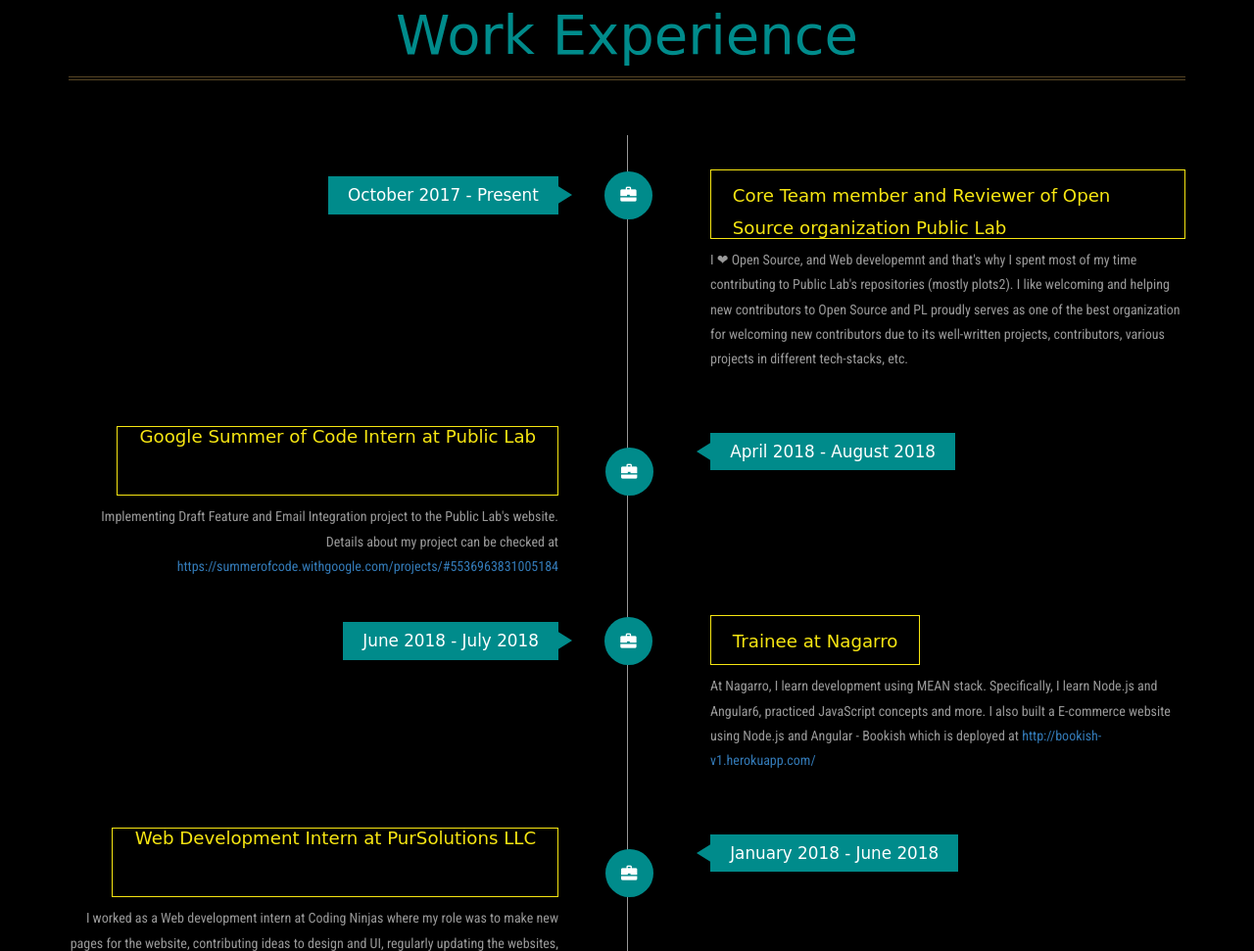
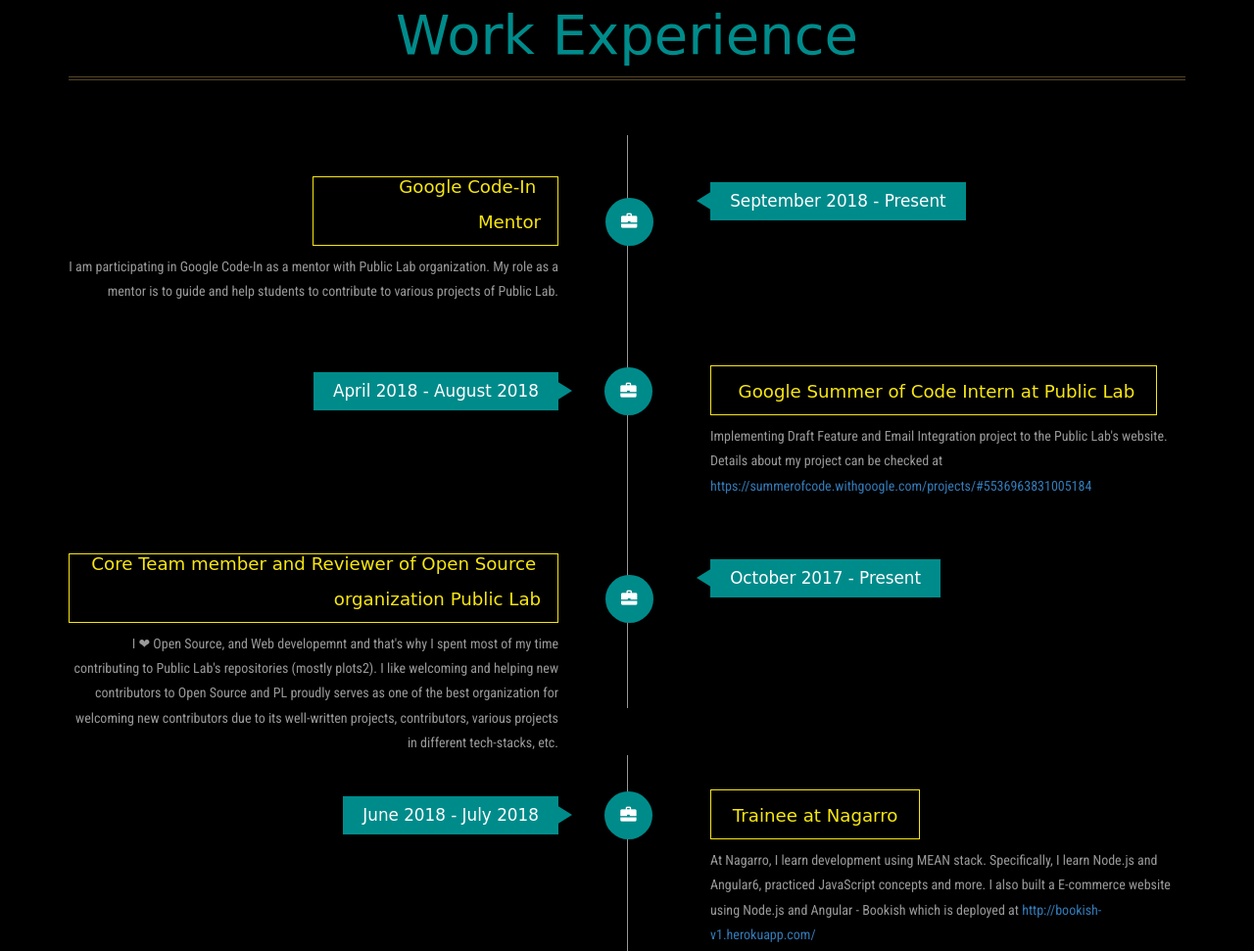
Before and after one commit to Gauravano/gauravano.github.io, a plain HTML site: page index.html in a window 1280 px wide. Shown: the part 1160-2131 px from the top of the page at 98% size. Drawn offline with Linux system fonts and the light colour scheme; a web font is replaced by a local one.

Commit message:
add experience

```diff
--- a/index.html
+++ b/index.html
@@ -148,38 +148,39 @@
 		<div class="container">
 			<h3 class="title">Work Experience</h3>
 
-<!-- 			<div class="work-info">
-				<div class="col-md-6 work-left">
+
+			<div class="work-info">
+				<div class="col-md-6 work-right work-right2">
 					<h4>September 2018 - Present</h4>
 				</div>
-				<div class="col-md-6 work-right">
-					<h5><span class="glyphicon glyphicon-briefcase"> </span><a style="color: #f7e612;" href="" target="_blank">Google Code-In Mentor</a></h5>
-					<p>I am participating in Google Code-In as a mentor with Public Lab organization. My role as a mentor is to guide students in a best way possible to help them to contribute to various projects of PublicLab.</p>
-				</div>
-				<div class="clearfix"> </div>
-			</div>
- -->
+				<div class="col-md-6 work-left work-left2">
+					<h5><a style="color: #f7e612;" href="https://codein.withgoogle.com/organizations/public-lab/" target="_blank">Google Code-In Mentor</a><span class="glyphicon glyphicon-briefcase"> </span></h5>
 
- 		<div class="work-info">
-				<div class="col-md-6 work-left">
-					<h4>October 2017 - Present</h4>
-				</div>
-				<div class="col-md-6 work-right">
-					<h5><span class="glyphicon glyphicon-briefcase"> </span><a style="color: #f7e612;" href="https:publiclab.org/" target="_blank">Core Team member and Reviewer of Open Source organization Public Lab</a></h5>
-					<p>I &#x2764; Open Source, and Web developemnt and that's why I spent most of my time contributing to Public Lab's repositories (mostly plots2). I like welcoming and helping new contributors to Open Source and PL proudly serves as one of the best organization for welcoming new contributors due to its well-written projects, contributors, various projects in different tech-stacks, etc.</p>
+					<p>I am participating in Google Code-In as a mentor with Public Lab organization. My role as a mentor is to guide and help students to contribute to various projects of Public Lab.</p>
 				</div>
 				<div class="clearfix"> </div>
 			</div>
 
 
+ 		<div class="work-info">
+				<div class="col-md-6 work-left">
+					<h4>April 2018 - August 2018</h4>
+				</div>
+				<div class="col-md-6 work-right">
+					<h5><span class="glyphicon glyphicon-briefcase"> </span><a style="color: #f7e612;" href="https://publiclab.org/" target="_blank"> Google Summer of Code Intern at Public Lab </a></h5>
+					<p>Implementing Draft Feature and Email Integration project to the Public Lab's website. Details about my project can be checked at <a href="https://summerofcode.withgoogle.com/projects/#5536963831005184" target="_blank">https://summerofcode.withgoogle.com/projects/#5536963831005184</a></p>
+				</div>
+				<div class="clearfix"> </div>
+			</div>
+
 
 			<div class="work-info">
 				<div class="col-md-6 work-right work-right2">
-					<h4>April 2018 - August 2018</h4>
+					<h4>October 2017 - Present</h4>
 				</div>
 				<div class="col-md-6 work-left work-left2">
-					<h5><a style="color: #f7e612;" href="https://publiclab.org/" target="_blank"> Google Summer of Code Intern at Public Lab </a><span class="glyphicon glyphicon-briefcase"> </span></h5>
-					<p>Implementing Draft Feature and Email Integration project to the Public Lab's website. Details about my project can be checked at <a href="https://summerofcode.withgoogle.com/projects/#5536963831005184" target="_blank">https://summerofcode.withgoogle.com/projects/#5536963831005184</a></p>
+					<h5><a style="color: #f7e612;" href="https:publiclab.org/" target="_blank">Core Team member and Reviewer of Open Source organization Public Lab</a><span class="glyphicon glyphicon-briefcase"> </span></h5>
+					<p>I &#x2764; Open Source, and Web developemnt and that's why I spent most of my time contributing to Public Lab's repositories (mostly plots2). I like welcoming and helping new contributors to Open Source and PL proudly serves as one of the best organization for welcoming new contributors due to its well-written projects, contributors, various projects in different tech-stacks, etc.</p>
 				</div>
 				<div class="clearfix"> </div>
 			</div>
```
